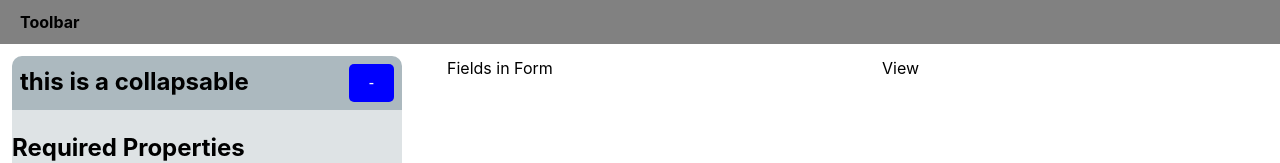
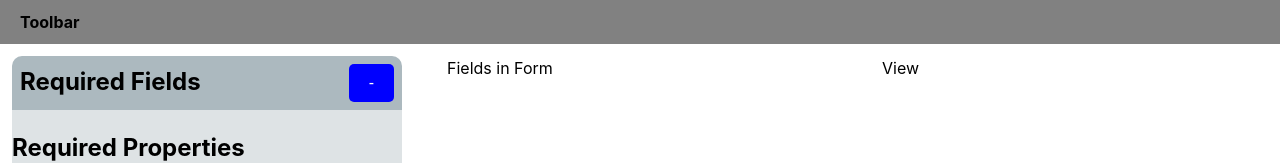
Before and after one commit to DrFidget/dynamic-form, a React (Vite) app: page /editor in a window 1280 px wide. Shown: the top 163 px of the page. Built offline with nearby package versions, Linux system fonts and the light colour scheme.

Commit message:
impoved UI

```diff
--- a/src2/pages/editor/fieldsEditing/FieldMaker.tsx
+++ b/src2/pages/editor/fieldsEditing/FieldMaker.tsx
@@ -1,17 +1,11 @@
-import React, { useEffect, useState } from "react";
+import React, { useState } from "react";
 import { TFields } from "../../../types/FormObject";
 import { MapTypeToCompoenet } from "./interface";
-import {
-  THtmlProps,
-  TList,
-  TNumber,
-  TRequired,
-} from "../../../types/TypeBasedProps";
 import RequiredInputs from "./required/RequiredInputs";
 import OptionalProperties from "./optionalProperties/OptionalProperties";
 import HtmlProperties from "./htmlProperties/HtmlProperties";
 import Collapsible from "../../../compoenents/Collapsible";
-import Sidebar from "../../../compoenents/Sidebar";
+import { useChangeMode, useActions, useDoneFields } from "./fieldMakerLogic";
 
 const FieldMaker = () => {
   const [singleField, setSingleField] = useState<TFields>({
@@ -19,136 +13,45 @@ const FieldMaker = () => {
     fieldName: "",
     fieldType: "",
   });
-  const [inputMode, setinputMode] = useState({
-    required: true,
-    typeBased: false,
-    optional: false,
-    HtmlProps: false,
-  });
-
-  const ChangeMode = {
-    required: () => {
-      let x = {
-        required: true,
-        typeBased: false,
-        optional: false,
-        HtmlProps: false,
-      };
-      setinputMode(x);
-    },
-    typeBased: () => {
-      let x = {
-        required: false,
-        typeBased: true,
-        optional: false,
-        HtmlProps: false,
-      };
-      setinputMode(x);
-    },
-    optional: () => {
-      let x = {
-        required: false,
-        typeBased: false,
-        optional: true,
-        HtmlProps: false,
-      };
-      setinputMode(x);
-    },
-    HtmlProps: () => {
-      let x = {
-        required: false,
-        typeBased: false,
-        optional: false,
-        HtmlProps: true,
-      };
-      setinputMode(x);
-    },
-  };
-  const Actions = {
-    requiredFields: {
-      Next: (object: TRequired) => {
-        let xx = { ...singleField };
-        object.id ? (xx.id = object.id) : null;
-        object.fieldName ? (xx.fieldName = object.fieldName) : null;
-        object.fieldType ? (xx.fieldType = object.fieldType) : null;
-        setSingleField(xx);
-        ChangeMode.typeBased();
-      },
-    },
-    typeBased: {
-      Number: {
-        HandlePropsApply: (object: TNumber) => {
-          let x = { ...singleField };
-          object.numberMin ? (x.numberMin = object.numberMin) : null;
-          object.numberMax ? (x.numberMax = object.numberMax) : null;
-          object.numberDecimal
-            ? (x.numberDecimal = object.numberDecimal)
-            : null;
-          object.validation ? (x.validation = object.validation) : null;
-          setSingleField(x);
-          ChangeMode.HtmlProps();
-        },
-        SkipHandle: () => {
-          ChangeMode.HtmlProps();
-        },
-      },
-      List: {
-        handlePropsApply: (object: TList) => {
-          let x = { ...singleField };
-          x.options = object.options;
-          object.data ? (x.data = object.data) : null;
-          setSingleField(x);
-          ChangeMode.HtmlProps();
-        },
-      },
-    },
-    HtmlProps: {
-      Apply: (object: THtmlProps) => {
-        let x = { ...singleField };
-        x.visible = object.visible ? true : false;
-        x.enable = object.enable ? true : false;
-        x.required = object.required ? true : false;
-        setSingleField({ ...x });
-        ChangeMode.optional();
-      },
-      SkipHandle: () => {
-        ChangeMode.optional();
-      },
-    },
-  };
+  const { doneFields, setDone } = useDoneFields();
+  const { inputMode, ChangeMode } = useChangeMode();
+  const Actions = useActions();
 
   return (
-    <div>
+    <div style={{ display: "flex", flexDirection: "column", gap: "15px" }}>
       <Collapsible
         isOpen={inputMode.required}
         onClick={() => {
           if (!inputMode.required) ChangeMode.required();
         }}
-        title="this is a collapsable"
+        title="Required Fields"
       >
-        <div>
         <RequiredInputs
-            onNext={Actions.requiredFields.Next}
+          onNext={(object) =>
+            Actions.requiredFields.Next(
+              object,
+              singleField,
+              setSingleField,
+              ChangeMode,
+              setDone
+            )
+          }
           RequiredProperties={{
             id: singleField.id,
             fieldName: singleField.fieldName,
             fieldType: singleField.fieldType,
           }}
         />
-        </div>
       </Collapsible>
 
-      {/* {inputMode.required && (
-        <RequiredInputs
-          onNext={Actions.requiredFields.Next}
-          RequiredProperties={{
-            id: singleField.id,
-            fieldName: singleField.fieldName,
-            fieldType: singleField.fieldType,
+      {doneFields.req && (
+        <Collapsible
+          isOpen={inputMode.typeBased}
+          title="TypeBased"
+          onClick={() => {
+            if (!inputMode.typeBased) ChangeMode.typeBased();
           }}
-        />
-      )} */}
-
+        >
           {inputMode.typeBased &&
             (() => {
               switch (singleField.fieldType) {
@@ -157,16 +60,21 @@ const FieldMaker = () => {
                     <>
                       <h2>Type Based Properties</h2>
                       <MapTypeToCompoenet.number
-                    // NumberFieldsSchema={{
-                    //   numberDecimal: singleField.numberDecimal,
-                    //   numberMax: singleField.numberMax,
-                    //   numberMin: singleField.numberMin,
-                    //   validation: singleField.validation,
-                    // }}
-                    onApplyProperties={
-                      Actions.typeBased.Number.HandlePropsApply
+                        onApplyProperties={(object) =>
+                          Actions.typeBased.Number.HandlePropsApply(
+                            object,
+                            singleField,
+                            setSingleField,
+                            ChangeMode,
+                            setDone
+                          )
                         }
-                    onSkipProperties={Actions.typeBased.Number.SkipHandle}
+                        onSkipProperties={() =>
+                          Actions.typeBased.Number.SkipHandle(
+                            ChangeMode,
+                            setDone
+                          )
+                        }
                       />
                     </>
                   );
@@ -177,47 +85,71 @@ const FieldMaker = () => {
                       <h2>Type Based Properties</h2>
                       <MapTypeToCompoenet.list
                         ListFieldsProps={{
-                      options: singleField.options ? singleField.options : [],
+                          options: singleField.options
+                            ? singleField.options
+                            : [],
                           data: singleField.data ? singleField.data : [],
                         }}
-                    onApply={Actions.typeBased.List.handlePropsApply}
+                        onApply={(object) =>
+                          Actions.typeBased.List.handlePropsApply(
+                            object,
+                            singleField,
+                            setSingleField,
+                            ChangeMode,
+                            setDone
+                          )
+                        }
                       />
                     </>
                   );
 
                 default:
                   ChangeMode.HtmlProps();
+                  setDone("type");
                   return null;
               }
             })()}
+        </Collapsible>
+      )}
 
+      {doneFields.type && (
+        <Collapsible
+          isOpen={inputMode.HtmlProps}
+          title="HTML Props"
+          onClick={() => {
+            if (!inputMode.HtmlProps) ChangeMode.HtmlProps();
+          }}
+        >
           {inputMode.HtmlProps && (
             <HtmlProperties
-          onApply={Actions.HtmlProps.Apply}
-          onSkip={Actions.HtmlProps.SkipHandle}
+              onApply={(object) =>
+                Actions.HtmlProps.Apply(
+                  object,
+                  singleField,
+                  setSingleField,
+                  ChangeMode,
+                  setDone
+                )
+              }
+              onSkip={() => Actions.HtmlProps.SkipHandle(ChangeMode, setDone)}
             />
           )}
+        </Collapsible>
+      )}
+
+      {doneFields.html && (
+        <Collapsible
+          title="Optional"
+          isOpen={inputMode.optional}
+          onClick={() => {
+            if (!inputMode.optional) ChangeMode.optional;
+          }}
+        >
           {inputMode.optional && <OptionalProperties />}
+        </Collapsible>
+      )}
     </div>
   );
 };
 
 export default FieldMaker;
-
-// const abc = {
-//   numberDecimal: true,
-//   numberMin: 4,
-//   numberMax: 10,
-//   validation: {
-//     rules: [{ type: "w", rule: "abc", msg: "abc", color: "red" }],
-//   },
-// };
-// const req = {
-//   id: "req",
-//   fieldName: "abc",
-//   fieldType: "number",
-// };
-// const l1: TList = {
-//   options: ["abc", "bcd"],
-//   data: ["aa1", "aa2"],
-// };
--- /dev/null
+++ b/src2/pages/editor/fieldsEditing/fieldMakerLogic.ts
@@ -0,0 +1,167 @@
+import { useState } from "react";
+import {
+  TNumber,
+  TList,
+  TRequired,
+  THtmlProps,
+} from "../../../types/TypeBasedProps";
+import { TFields } from "../../../types/FormObject";
+
+interface doneFields {
+  req: boolean;
+  type: boolean;
+  opt: boolean;
+  html: boolean;
+}
+
+export const useChangeMode = () => {
+  const [inputMode, setInputMode] = useState({
+    required: true,
+    typeBased: false,
+    optional: false,
+    HtmlProps: false,
+  });
+
+  const ChangeMode = {
+    required: () => {
+      let x = {
+        required: true,
+        typeBased: false,
+        optional: false,
+        HtmlProps: false,
+      };
+      setInputMode(x);
+    },
+    typeBased: () => {
+      let x = {
+        required: false,
+        typeBased: true,
+        optional: false,
+        HtmlProps: false,
+      };
+      setInputMode(x);
+    },
+    optional: () => {
+      let x = {
+        required: false,
+        typeBased: false,
+        optional: true,
+        HtmlProps: false,
+      };
+      setInputMode(x);
+    },
+    HtmlProps: () => {
+      let x = {
+        required: false,
+        typeBased: false,
+        optional: false,
+        HtmlProps: true,
+      };
+      setInputMode(x);
+    },
+  };
+
+  return { inputMode, ChangeMode };
+};
+
+export const useDoneFields = () => {
+  const [doneFields, setDoneFields] = useState<doneFields>({
+    req: false,
+    type: false,
+    opt: false,
+    html: false,
+  });
+
+  const setDone = (key: "req" | "type" | "opt" | "html") => {
+    setDoneFields({ ...doneFields, [key]: true });
+  };
+
+  return { doneFields, setDone };
+};
+
+export const useActions = () => {
+  const Actions = {
+    requiredFields: {
+      Next: (
+        object: TRequired,
+        singleField: TFields,
+        setSingleField: React.Dispatch<React.SetStateAction<TFields>>,
+        ChangeMode: any,
+        setDone: any
+      ) => {
+        let xx = { ...singleField };
+        object.id ? (xx.id = object.id) : null;
+        object.fieldName ? (xx.fieldName = object.fieldName) : null;
+        object.fieldType ? (xx.fieldType = object.fieldType) : null;
+        setSingleField(xx);
+        ChangeMode.typeBased();
+        setDone("req");
+      },
+    },
+    typeBased: {
+      Number: {
+        HandlePropsApply: (
+          object: TNumber,
+          singleField: TFields,
+          setSingleField: React.Dispatch<React.SetStateAction<TFields>>,
+          ChangeMode: any,
+          setDone: any
+        ) => {
+          let x = { ...singleField };
+          object.numberMin ? (x.numberMin = object.numberMin) : null;
+          object.numberMax ? (x.numberMax = object.numberMax) : null;
+          object.numberDecimal
+            ? (x.numberDecimal = object.numberDecimal)
+            : null;
+          object.validation ? (x.validation = object.validation) : null;
+          setSingleField(x);
+          ChangeMode.HtmlProps();
+          setDone("type");
+        },
+        SkipHandle: (ChangeMode: any, setDone: any) => {
+          ChangeMode.HtmlProps();
+          setDone("type");
+        },
+      },
+      List: {
+        handlePropsApply: (
+          object: TList,
+          singleField: TFields,
+          setSingleField: React.Dispatch<React.SetStateAction<TFields>>,
+          ChangeMode: any,
+          setDone: any
+        ) => {
+          let x = { ...singleField };
+          x.options = object.options;
+          object.data ? (x.data = object.data) : null;
+          setSingleField(x);
+          ChangeMode.HtmlProps();
+          setDone("type");
+        },
+      },
+    },
+    HtmlProps: {
+      Apply: (
+        object: THtmlProps,
+        singleField: TFields,
+        setSingleField: React.Dispatch<React.SetStateAction<TFields>>,
+        ChangeMode: any,
+        setDone: any
+      ) => {
+        let x = { ...singleField };
+        x.visible = object.visible ? true : false;
+        x.enable = object.enable ? true : false;
+        x.required = object.required ? true : false;
+        setSingleField({ ...x });
+        ChangeMode.optional();
+        setDone("html");
+      },
+      SkipHandle: (ChangeMode: any, setDone: any) => {
+        ChangeMode.optional();
+        setDone("html");
+      },
+    },
+  };
+
+  return Actions;
+};
```
Lines whose indentation alone changed are shown as unchanged.
